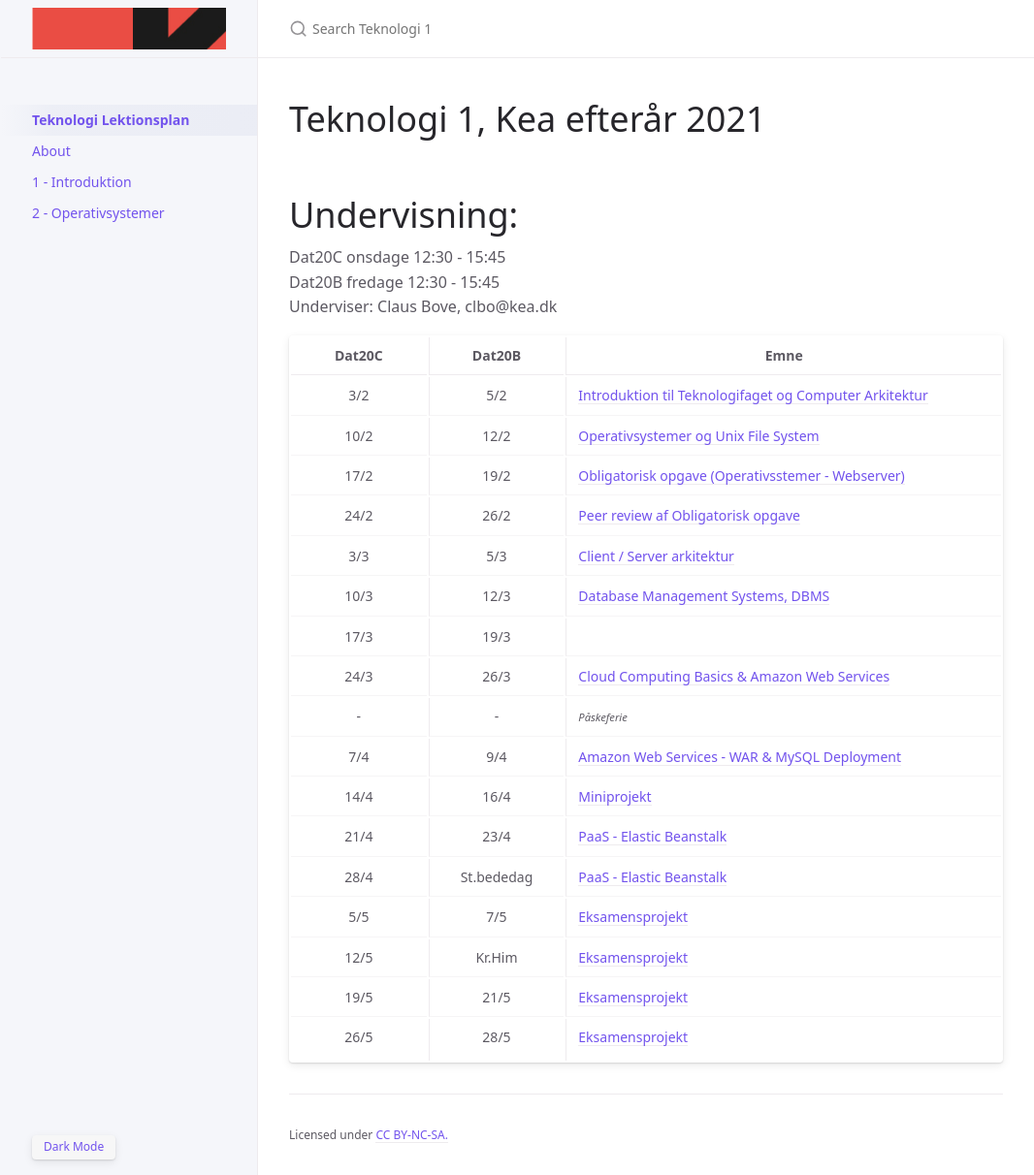
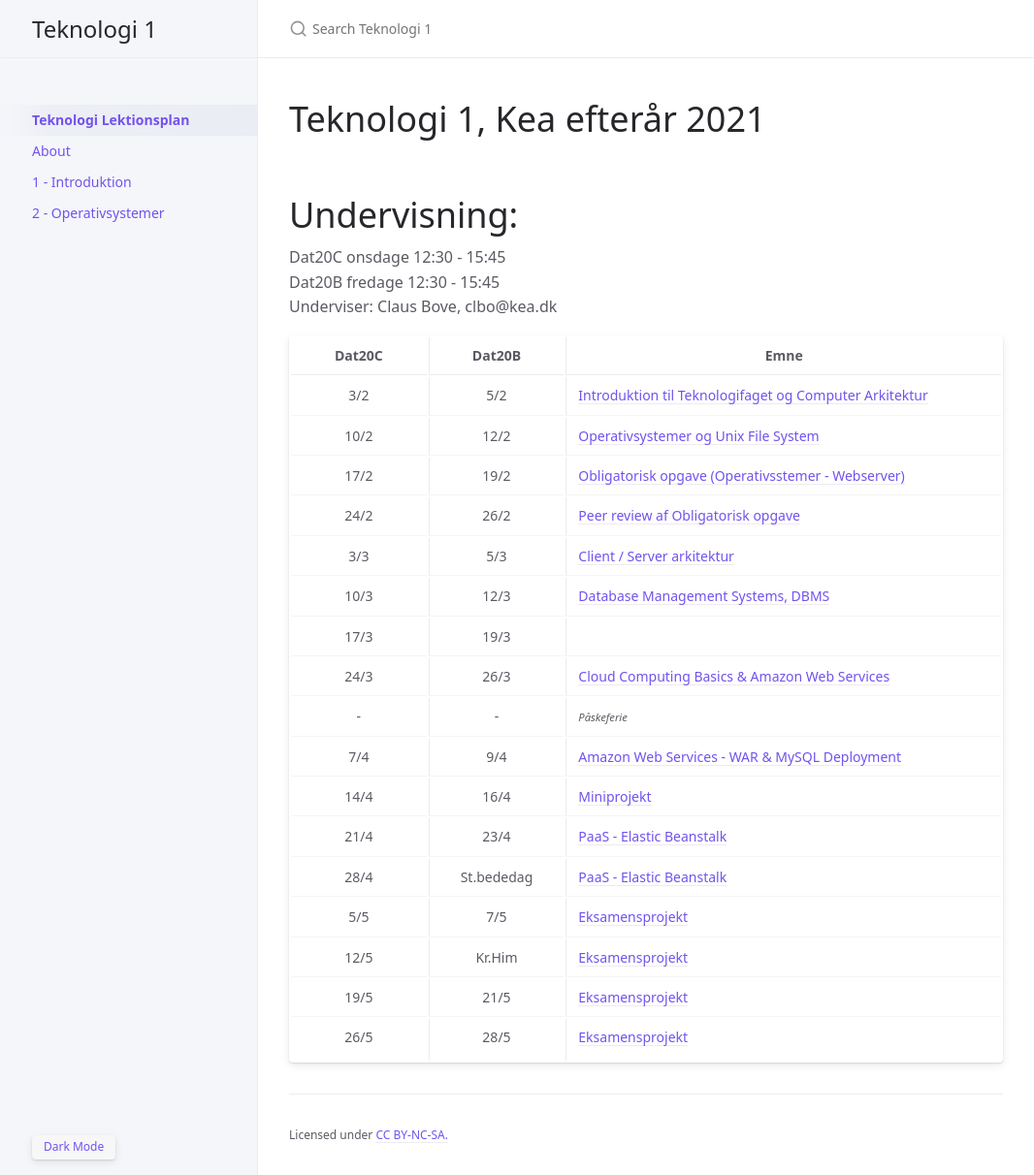
Before and after one commit to techkea/a2021, a Jekyll site: the page built from index.md, in a window 1280 px wide and 1212 px high. Shown: the whole window at 97% size, without its empty margins (106-1172 px from the left). Built offline with Jekyll 4.4.1, drawn with Linux system fonts in a browser that asks for light colours.

Commit message:
logo gone

```diff
--- a/_config.yml
+++ b/_config.yml
@@ -30,7 +30,7 @@ exclude: ["node_modules/", "*.gemspec", "*.gem", "Gemfile", "Gemfile.lock", "pac
 # include: ["docs/tests/"]
 
 # Set a path/url to a logo that will be displayed instead of the title
-logo: "/assets/images/logokea.jpg"
+#logo: "/assets/images/logokea.jpg"
 
 # Enable or disable the site search
 # Supports true (default) or false
```
